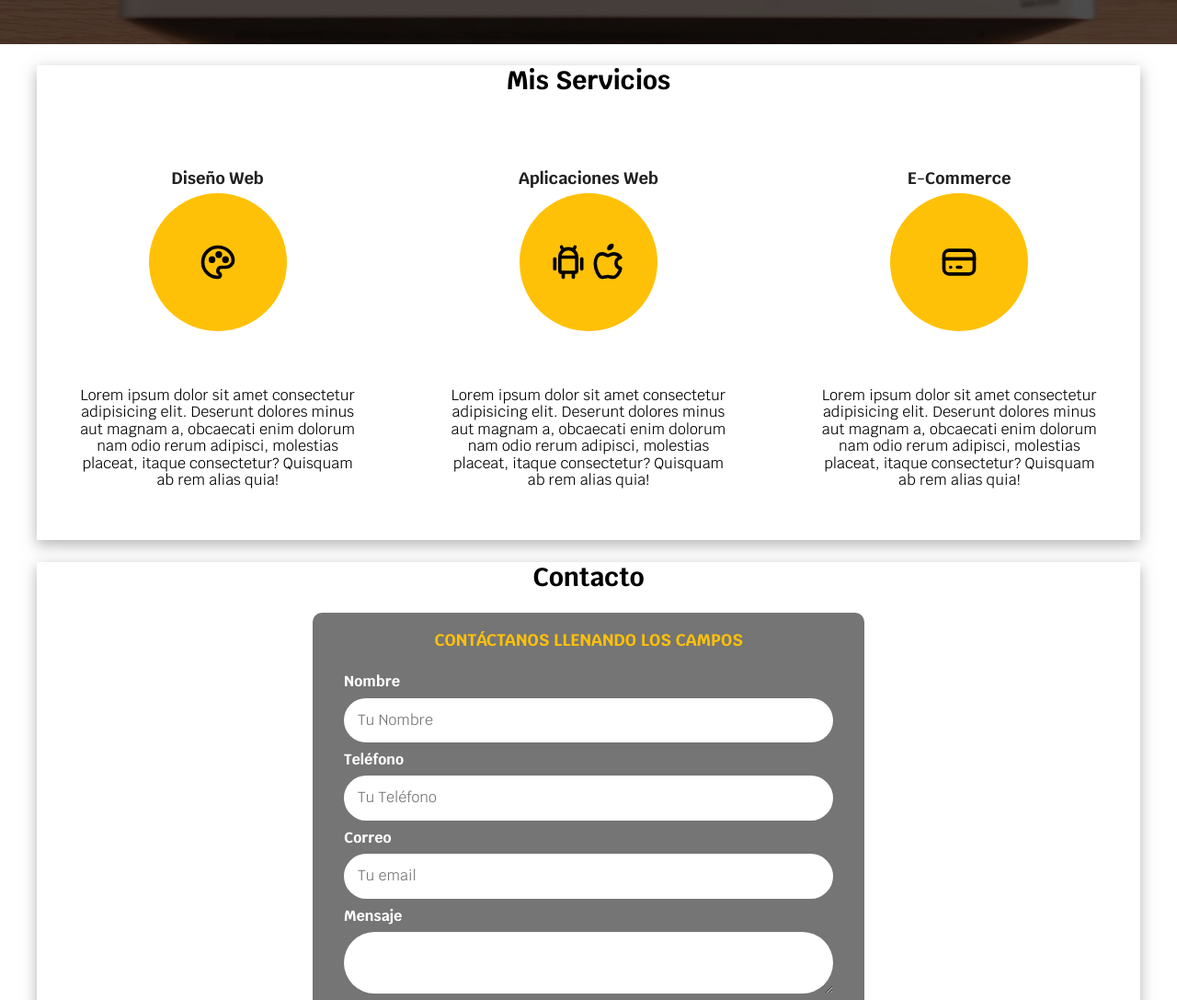
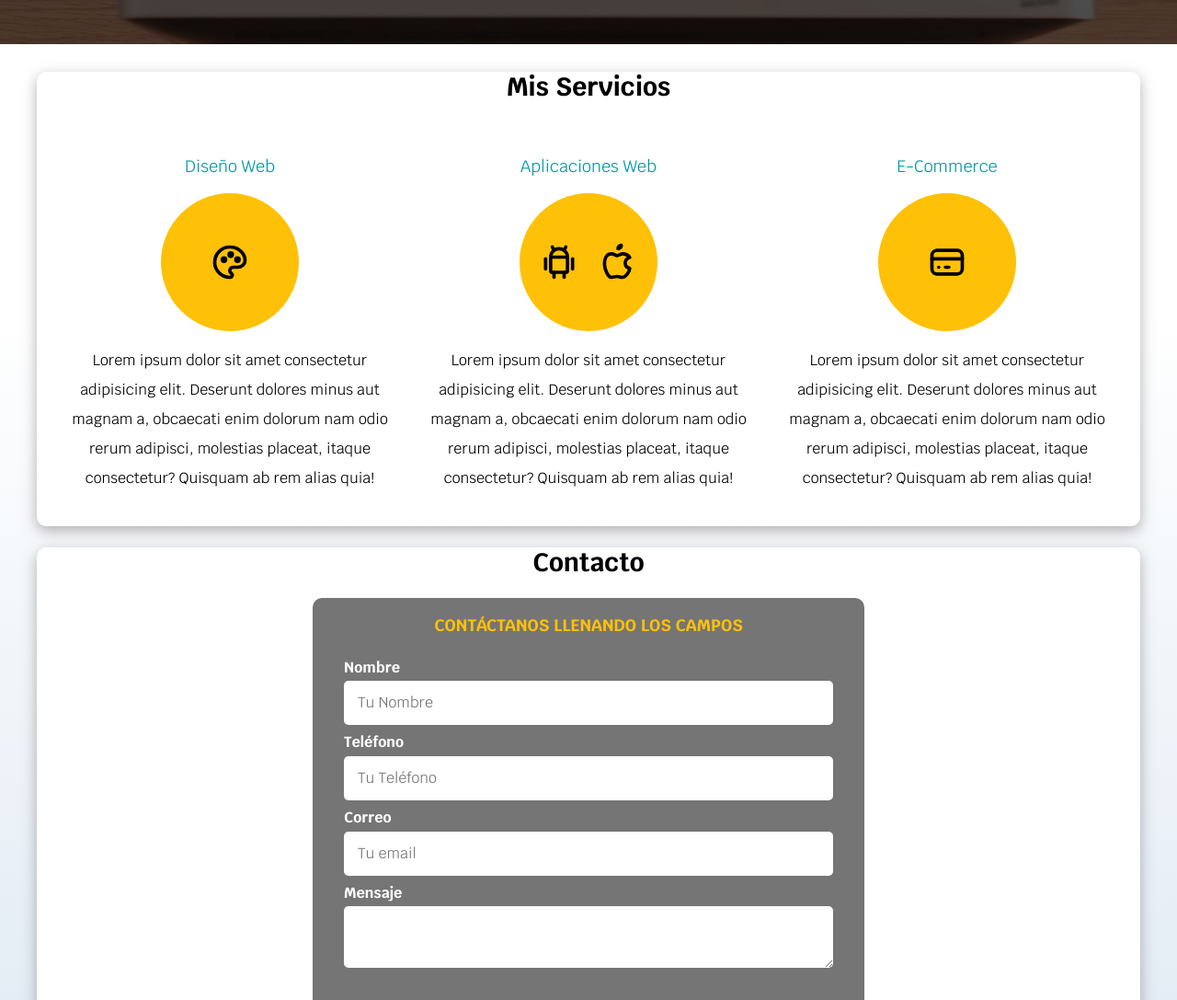
Before and after one commit to cesar7611/Web_site, a plain HTML site: page index.html in a window 1280 px wide. Shown: the part 540-1627 px from the top of the page at 92% size. Drawn offline with Linux system fonts and the light colour scheme.

Commit message:
utilidades

```diff
--- a/Styles/styles.css
+++ b/Styles/styles.css
@@ -24,7 +24,7 @@
      font-size: 1.6rem;
      /* 1rem = 10px */
      font-family: 'Krub', sans-serif;
-     background-image: linear-gradient(to top, --grisclaro 0%, var(--blanco) 50%);
+     background-image: linear-gradient(to top, var(--grisclaro) 0%, var(--blanco) 50%);
  }
 
  /* tipografias */
@@ -43,8 +43,15 @@
  h1,
  h2,
  h3 {
-     text-align: center;
+    text-align: center;
+
  }
+ main h2 {
+    margin-top: 3rem;
+
+
+ }
+
 
  .titulo span {
      font-size: 2rem;
@@ -75,11 +82,16 @@
          width: auto;
      }
  }
+.boton:hover {
+         cursor: pointer;
+     }
 
  .sombra {
      -webkit-box-shadow: 0px 5px 15px 0px rgba(112, 112, 112, 0.54);
      -moz-box-shadow: 0px 5px 15px 0px rgba(112, 112, 112, 0.54);
      box-shadow: 0px 5px 15px 0px rgba(112, 112, 112, 0.54);
+     background-color: var(--blanco);
+     border-radius: 1rem;
  }
 
  /** Utilidades **/
@@ -93,7 +105,6 @@ display: flex;
   }
   .alinear-derecha {
     justify-content: flex-end;
-
   }
 
 /* Navegacion principal */
@@ -160,65 +171,52 @@ display: flex;
 
  /** Servicios **/
  .Servicios {
-     display: flex;
-     flex-direction: column;
+     display: grid;/* Activa la cuadrícula para acomodar las tarjetas en filas y columnas */
      gap: 3rem;
      padding: 2rem;
  }
 
  @media (min-width: 768px) {
      .Servicios {
-         display: grid;
-         grid-template-columns: repeat(3, 1fr);
-         column-gap: 5rem;
+         grid-template-columns: repeat(3, 1fr);/* Crea 3 columnas de tamaños exactamente iguales */
+         column-gap: 1rem;
+
      }
 
  }
 
- .Servicio {
-     display: flex;
-     flex-direction: column;
-     align-items: center;
-     text-align: center;
-     padding: 2rem;
+ .servicio {
+    display: flex;/* Activa Flexbox para controlar el orden y la alineación interna */
+    flex-direction: column;/* Acomoda los elementos en vertical (uno abajo del otro) */
+    align-items: center; /* Centra todos los elementos de forma horizontal */
+
  }
 
- .Servicio h3 {
-     margin-bottom: 2rem;
-     color: var(--oscuro);
+ .servicio h3 {
+     color: var(--secundario);
+     font-weight: normal;
  }
 
  .servicio p {
-     font-size: 1.5rem;
-     line-height: 1.8;
-     color: var(--gris);
+    line-height: 2;
+    text-align: center;
  }
 
- .iconos-contenedor {
-     width: 15rem;
-     height: 15rem;
-     margin: 0 auto 3rem auto;
-     display: flex;
-     justify-content: center;
-     align-items: center;
- }
+ .servicio .iconos {
+    height: 15rem;
+    width: 15rem;
+    background-color: var(--primario);
+    border-radius: 50%;
+    display: flex;
+    justify-content: space-evenly;
+    align-items: center;
 
- .circulo-amarillo {
-     width: 15rem;
-     height: 15rem;
-     background-color: var(--primario);
-     border-radius: 50%;
-     margin: 0 auto 3rem auto;
-     display: flex;
-     justify-content: center;
-     align-items: center;
  }
 
  /**contacto**/
  .formulario {
      background-color: var(--gris);
-     width: min(60rem, 100%);
-     /**utilizar el valor mas pequeño **/
+     width: min(60rem, 100%); /** utilizar el valor mas pequeño **/
      margin: auto;
      padding: 2rem;
      border-radius: 1rem;
@@ -226,6 +224,7 @@ display: flex;
 
  .formulario fieldset {
      border: none;
+
  }
 
  .formulario legend {
@@ -246,7 +245,7 @@ display: flex;
  .campo label {
      color: var(--blanco);
      font-weight: bold;
-     margin-bottom: 0.8rem;
+     margin-bottom: .5rem;
      display: block;
  }
 
@@ -254,5 +253,5 @@ display: flex;
     width: 100%;
     border: none;
     padding: 1.5rem;
-    border-radius: 5rem;
+    border-radius: .5rem;
  }
--- a/index.html
+++ b/index.html
@@ -36,7 +36,6 @@
     <section class="hero">
         <div class="contenido-hero">
             <h2>Diseño y Desarrollo Web <span>Freelancer</span></h2>
-
             <div class="ubicacion">
                 <svg xmlns="http://www.w3.org/2000/svg" width="77" height="77" viewBox="0 0 24 24" fill="none"
                     stroke=#FFC107 stroke-width="2" stroke-linecap="round" stroke-linejoin="round"
@@ -57,11 +56,12 @@
         <h2>Mis Servicios</h2>
 
         <div class="Servicios">
+
             <!-- Servicio 1: Diseño Web -->
-            <section class="Servicio">
+            <section class="servicio">
                 <h3>Diseño Web</h3>
-                <div class="iconos-contenedor">
-                    <div class="circulo-amarillo">
+                <div class="iconos">
+
                     <svg xmlns="http://www.w3.org/2000/svg" width="44" height="44" viewBox="0 0 24 24" fill="none"
                         stroke="currentColor" stroke-width="2" stroke-linecap="round" stroke-linejoin="round"
                         class="icon icon-tabler icons-tabler-outline icon-tabler-palette">
@@ -72,7 +72,7 @@
                         <path d="M11.5 7.5a1 1 0 1 0 2 0a1 1 0 1 0 -2 0" />
                         <path d="M15.5 10.5a1 1 0 1 0 2 0a1 1 0 1 0 -2 0" />
                     </svg>
-                    </div> <!-- CORREGIDO: Guion en la clase -->
+
 
                 </div>
                 <p>Lorem ipsum dolor sit amet consectetur adipisicing elit.
@@ -81,10 +81,10 @@
             </section>
 
             <!-- Servicio 2: Aplicaciones Web -->
-            <section class="Servicio">
+            <section class="servicio">
                 <h3>Aplicaciones Web</h3>
-                <div class="iconos-contenedor">
-                    <div class="circulo-amarillo">
+                <div class="iconos">
+
                     <svg xmlns="http://www.w3.org/2000/svg" width="44" height="44" viewBox="0 0 24 24" fill="none"
                         stroke="currentColor" stroke-width="2" stroke-linecap="round" stroke-linejoin="round"
                         class="icon icon-tabler icons-tabler-outline icon-tabler-brand-android">
@@ -105,7 +105,7 @@
                             d="M8.286 7.008c-3.216 0 -4.286 3.23 -4.286 5.92c0 3.229 2.143 8.072 4.286 8.072c1.165 -.05 1.799 -.538 3.214 -.538c1.406 0 1.607 .538 3.214 .538s4.286 -3.229 4.286 -5.381c-.03 -.011 -2.649 -.434 -2.679 -3.23c-.02 -2.335 2.589 -3.179 2.679 -3.228c-1.096 -1.606 -3.162 -2.113 -3.75 -2.153c-1.535 -.12 -3.032 1.077 -3.75 1.077c-.729 0 -2.036 -1.077 -3.214 -1.077" />
                         <path d="M12 4a2 2 0 0 0 2 -2a2 2 0 0 0 -2 2" />
                     </svg>
-                    </div> <!-- CORREGIDO: Guion en la clase -->
+
                 </div>
                 <p>Lorem ipsum dolor sit amet consectetur adipisicing elit.
                     Deserunt dolores minus aut magnam a, obcaecati enim dolorum nam odio rerum adipisci,
@@ -113,11 +113,9 @@
             </section>
 
             <!-- Servicio 3: E-Commerce -->
-            <!-- CORREGIDO: Ahora es un <section class="Servicio"> alineado dentro de .Servicios -->
-            <section class="Servicio">
+            <section class="servicio">
                 <h3>E-Commerce</h3>
-                <div class="iconos-contenedor">
-                    <div class="circulo-amarillo">
+                <div class="iconos">
                     <svg xmlns="http://www.w3.org/2000/svg" width="44" height="44" viewBox="0 0 24 24" fill="none"
                         stroke="currentColor" stroke-width="2" stroke-linecap="round" stroke-linejoin="round"
                         class="icon icon-tabler icons-tabler-outline icon-tabler-credit-card">
@@ -127,7 +125,6 @@
                         <path d="M7 15l.01 0" />
                         <path d="M11 15l2 0" />
                     </svg>
-                    </div>
                 </div>
                 <p>Lorem ipsum dolor sit amet consectetur adipisicing elit.
                     Deserunt dolores minus aut magnam a, obcaecati enim dolorum nam odio rerum adipisci,
@@ -139,6 +136,7 @@
     <!-- Sección de Contacto corregida (se cerraron las etiquetas correctamente) -->
     <section class="contenedor sombra">
         <h2>Contacto</h2>
+
         <form class="formulario">
             <fieldset>
                 <legend>Contáctanos llenando los campos</legend>
@@ -166,8 +164,8 @@
                     </div>
                 </div> <!-- contenedor campos -->
 
-                <div class="alinear-derecha flex">
-                    <input class="boton w-100" type="submit" value="Enviar">
+                <div class="flex alinear-derecha w-100">
+                    <input class="boton" type="submit" value="Enviar">
                 </div>
             </fieldset>
         </form>
```
Lines whose indentation alone changed are shown as unchanged.
